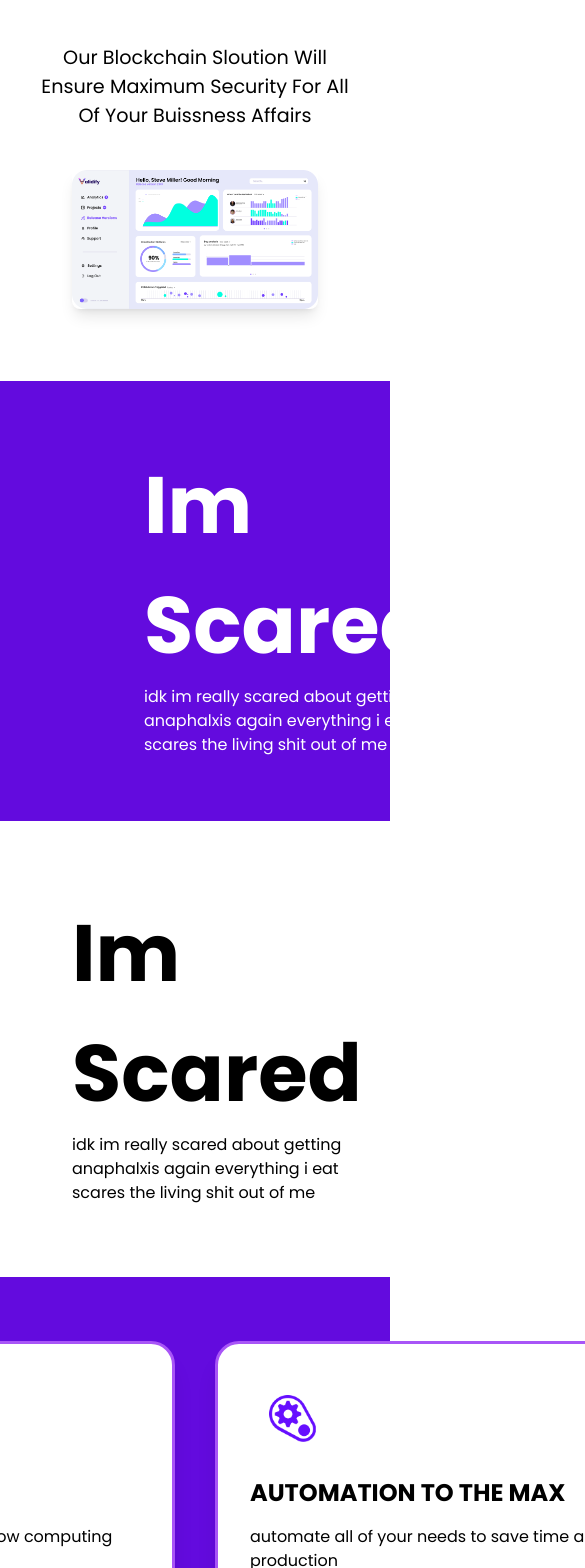
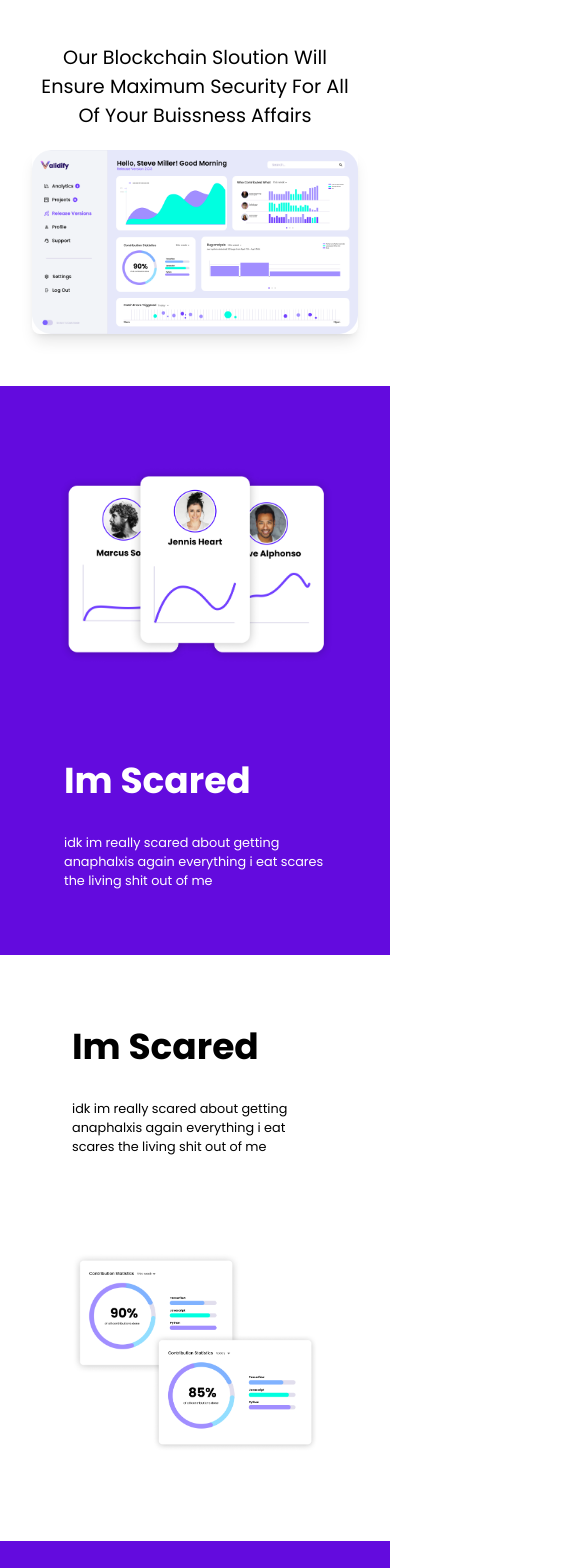
Before and after one commit to Validify-Us/validify-us.github.io, a SvelteKit app: page / in a window 390 px wide. Shown: the part 380-1948 px from the top of the page, 585 px wide, since content can reach past the window. Built offline with nearby package versions, Linux system fonts and the light colour scheme.

Commit message:
its responsive naooo

```diff
--- a/src/lib/components/Card.svelte
+++ b/src/lib/components/Card.svelte
@@ -5,12 +5,12 @@
 
 </script>
 
-<div class="p-8 bg-white border-purple-500 border-[3px] shadow-xl rounded-3xl w-[40rem] hover:bg-[#0d0024] hover:text-white duration-300 ease-in-out hover:w-[45rem]">
+<div class="p-8 w-[22rem] bg-white border-purple-500 border-[3px] shadow-xl rounded-3xl md:w-[40rem] hover:bg-[#0d0024] hover:text-white duration-300 ease-in-out md:hover:w-[45rem]">
     <div>
         <img class="w-[5.3rem]" src={cardlogo} alt="logo of card">
     </div>
     <div>
-        <h1 class="text-2xl font-bold uppercase py-4">{cardtitle}</h1>
+        <h1 class="text-1xl font-bold uppercase py-4">{cardtitle}</h1>
         <p class=" break-words">{carddesc}</p>
     </div>
 </div>
--- a/src/lib/components/Cardlist.svelte
+++ b/src/lib/components/Cardlist.svelte
@@ -8,7 +8,7 @@
 </script>
 
 <div class="p-8 flex justify-center items-center">
-    <div class="grid grid-rows-2 grid-flow-col gap-10">
+    <div class="flex flex-col md:grid md:grid-rows-2 grid-flow-col gap-10">
         <Card cardtitle="Made for speed" carddesc="with our ai systems youll never have to worry about slow computing again!" cardlogo={rocket}/>
         <Card cardlogo={blockchain} cardtitle="blockchain the right way" carddesc="our platform brings blockchain standards back to what they used to be!"/>
         <Card cardlogo={automation} cardtitle="automation to the max" carddesc="automate all of your needs to save time and catch errors before production"/>
--- a/src/routes/+page.svelte
+++ b/src/routes/+page.svelte
@@ -10,7 +10,7 @@ import stats from '$lib/assets/stats.png'
   <div class=" p-8 mt-10 flex items-center justify-center flex-col">
     <h1 class="md:text-[7rem] md:text-center text-7xl text-center font-bold  text-[#630bde]">We are Validify!</h1>
     <p class="mt-[5rem] md:text-2xl text-[1.2rem] capitalize text-center">our blockchain sloution will ensure maximum security for all of your buissness affairs</p>
-    <div class="p-10">
+    <div class="md:p-10 py-5">
       <div class="md:border md:border-[30px] md:rounded-[9rem] md:border-[#9e73d9]">
         <img class="w-[100%] md:border md:border-[20px] md:rounded-[6.2rem] md:border-[#b897e7] shadow-lg rounded-lg" src={pitch} alt="">
       </div>
@@ -18,21 +18,21 @@ import stats from '$lib/assets/stats.png'
 
   </div>
 
-  <div class="w-[100%] bg-[#630bde] p-8  flex justify-between items-center p-8">
-    <div class="p-10">
-      <img class="w-[60rem]" src={user} alt="">
+  <div class="w-[100%] bg-[#630bde] p-8 flex flex-col md:flex-row md:justify-between items-center">
+    <div class="p-5 md:p-10">
+      <img class=" w-[100%] md:w-[60rem]" src={user} alt="">
     </div>
-    <div class="p-8">
-      <h1 class="text-[5rem] text-white font-bold capitalize mr-8">im scared</h1>
-      <p class="text-white break-before-all">idk im really scared about getting anaphalxis again everything i eat scares the living shit out of me</p>
+    <div class="p-8 w-[100%]">
+      <h1 class="text-4xl md:text-[5rem] text-white font-bold capitalize md:mr-8">im scared</h1>
+      <p class="text-white break-before-all md:text-2xl text-[0.8rem] mt-8">idk im really scared about getting anaphalxis again everything i eat scares the living shit out of me</p>
     </div>
 
   </div>
-  <div class="w-[100%] p-8  flex justify-between items-center p-8">
+  <div class="w-[100%] p-8 flex flex-col md:flex-row md:justify-between items-center">
 
     <div class="p-10">
-      <h1 class="text-[5rem] font-bold capitalize mr-8">im scared</h1>
-      <p class="break-before-all">idk im really scared about getting anaphalxis again everything i eat scares the living shit out of me</p>
+      <h1 class="text-4xl md:text-[5rem] font-bold capitalize md:mr-8">im scared</h1>
+      <p class="break-before-all md:text-2xl text-[0.8rem] mt-8">idk im really scared about getting anaphalxis again everything i eat scares the living shit out of me</p>
     </div>
     <div class="p-10">
       <img class="w-[60rem]" src={stats} alt="">
@@ -40,7 +40,7 @@ import stats from '$lib/assets/stats.png'
 
   </div>
 
-  <div class="p-8 bg-[#630bde]">
+  <div class="p-8 bg-[#630bde] w-[100%]">
     <Cardlist/>
   </div>
 </div>
```
